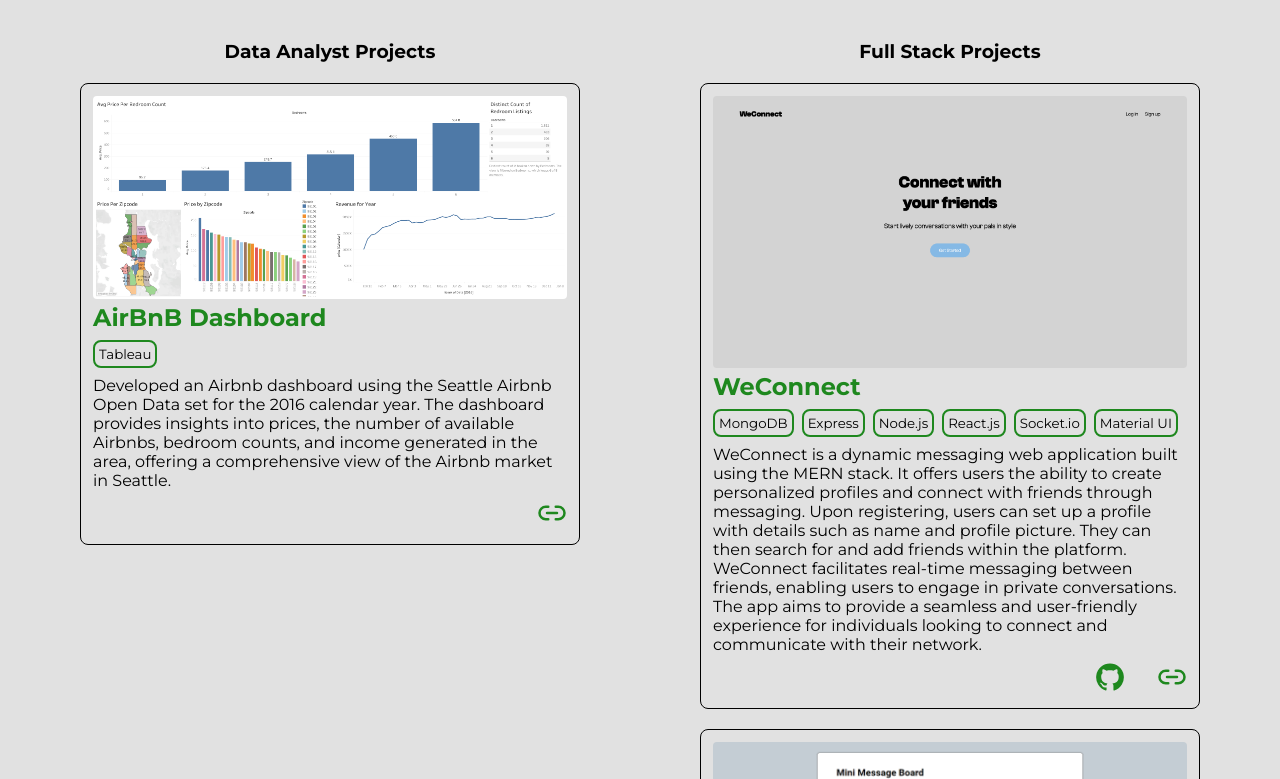
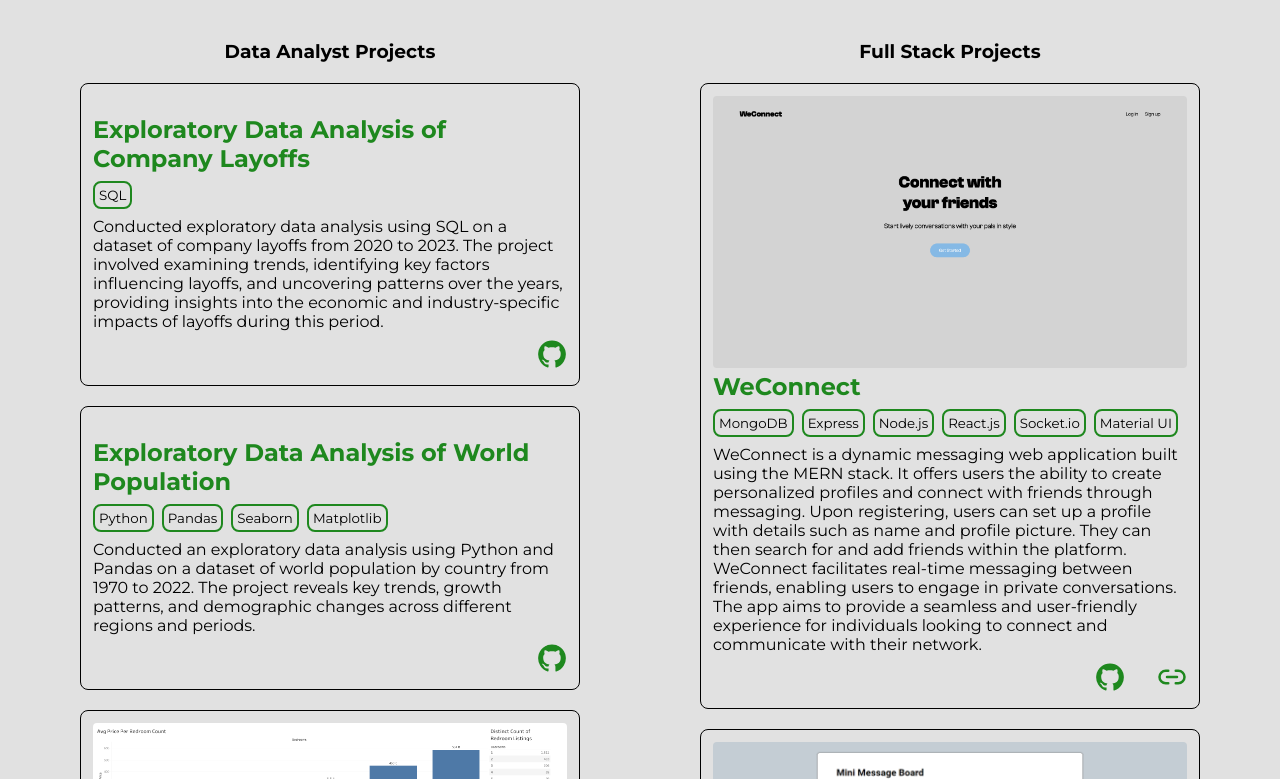
Before and after one commit to cvariara/e-portfolio-react, a React (Vite) app: page / in a window 1280 px wide. Shown: the part 1641-2420 px from the top of the page. Built offline with nearby package versions, Linux system fonts and the light colour scheme.

Commit message:
Added Data Analyst Projects

```diff
--- a/src/projectData.js
+++ b/src/projectData.js
@@ -2,7 +2,14 @@
   {
     id: 1,
     title: "WeConnect",
-    tech_stack: ["MongoDB", "Express", "Node.js", "React.js", "Socket.io", "Material UI"],
+    tech_stack: [
+      "MongoDB",
+      "Express",
+      "Node.js",
+      "React.js",
+      "Socket.io",
+      "Material UI",
+    ],
     description:
       "WeConnect is a dynamic messaging web application built using the MERN stack. It offers users the ability to create personalized profiles and connect with friends through messaging. Upon registering, users can set up a profile with details such as name and profile picture. They can then search for and add friends within the platform. WeConnect facilitates real-time messaging between friends, enabling users to engage in private conversations. The app aims to provide a seamless and user-friendly experience for individuals looking to connect and communicate with their network.",
     github: "https://github.com/cvariara/we-connect",
@@ -22,7 +29,13 @@
   {
     id: 3,
     title: "E-Commerce Site",
-    tech_stack: ["JavaScript", "React", "Tailwind CSS", "Fake Store API", "React Router DOM"],
+    tech_stack: [
+      "JavaScript",
+      "React",
+      "Tailwind CSS",
+      "Fake Store API",
+      "React Router DOM",
+    ],
     description:
       "This website uses JavaScript, React, and Tailwind CSS to design and implement a dynamic e-commerce website. Utilized the React Router DOM for seamless navigation, ensuring a smooth and intuitive user experience. Integrates the Fake Store API allowed to populate the website with realistic product data.",
     github: "https://github.com/cvariara/shopping-cart",
@@ -49,28 +62,72 @@
     demo: "https://cvariara.github.io/weather-app/",
     img: "/projects/weather-app.jpg",
   },
-  {
-    id: 6,
-    title: "Battleship",
-    tech_stack: ["HTML", "CSS", "JavaScript", "npm", "Jest"],
-    description:
-      "Place your ships on your board. When you're done, the game starts. Take turns with the computer to attack the opponent's board. First one to eliminate all 5 of the opponent's ships wins. Uses Jest to test the code.",
-    github: "https://github.com/cvariara/battleship",
-    demo: "https://cvariara.github.io/battleship/",
-    img: "/projects/battleship.png",
-  },
+  // {
+  //   id: 6,
+  //   title: "Battleship",
+  //   tech_stack: ["HTML", "CSS", "JavaScript", "npm", "Jest"],
+  //   description:
+  //     "Place your ships on your board. When you're done, the game starts. Take turns with the computer to attack the opponent's board. First one to eliminate all 5 of the opponent's ships wins. Uses Jest to test the code.",
+  //   github: "https://github.com/cvariara/battleship",
+  //   demo: "https://cvariara.github.io/battleship/",
+  //   img: "/projects/battleship.png",
+  // },
 ];
-
 
 export const daProjects = [
   {
-    id: 11,
-    title: "AirBnB Dashboard",
+    id: 4,
+    title: "Exploratory Data Analysis of Company Layoffs",
+    tech_stack: ["SQL"],
+    description:
+      "Conducted exploratory data analysis using SQL on a dataset of company layoffs from 2020 to 2023. The project involved examining trends, identifying key factors influencing layoffs, and uncovering patterns over the years, providing insights into the economic and industry-specific impacts of layoffs during this period.",
+    github:
+      "https://github.com/cvariara/DataAnalystProjects/blob/main/Exploratory%20Data%20Analysis%20Project.sql",
+    // demo: "https://docs.google.com/spreadsheets/d/1MSuXUwXWKKtCI50XhSRAHnpTNgmAaG4H/edit?usp=sharing&ouid=110944581781816126219&rtpof=true&sd=true",
+    img: "",
+  },
+  {
+    id: 5,
+    title: "Exploratory Data Analysis of World Population",
+    tech_stack: ["Python", "Pandas", "Seaborn", "Matplotlib"],
+    description:
+      "Conducted an exploratory data analysis using Python and Pandas on a dataset of world population by country from 1970 to 2022. The project reveals key trends, growth patterns, and demographic changes across different regions and periods.",
+    github:
+      "https://github.com/cvariara/DataAnalystProjects/blob/main/Pandas%20-%20Exploratory%20Data%20Analysis.ipynb",
+    // demo: "https://docs.google.com/spreadsheets/d/1MSuXUwXWKKtCI50XhSRAHnpTNgmAaG4H/edit?usp=sharing&ouid=110944581781816126219&rtpof=true&sd=true",
+    img: "",
+  },
+  {
+    id: 1,
+    title: "Airbnb Dashboard",
     tech_stack: ["Tableau"],
-    description: "Developed an Airbnb dashboard using the Seattle Airbnb Open Data set for the 2016 calendar year. The dashboard provides insights into prices, the number of available Airbnbs, bedroom counts, and income generated in the area, offering a comprehensive view of the Airbnb market in Seattle.",
+    description:
+      "Developed an Airbnb dashboard using the Seattle Airbnb Open Data set for the 2016 calendar year. The dashboard provides insights into prices, the number of available Airbnbs, bedroom counts, and income generated in the area, offering a comprehensive view of the Airbnb market in Seattle.",
     // github: "",
     demo: "https://public.tableau.com/views/AirbnbDashboardProject_17221750113990/Dashboard1?:language=en-US&:sid=&:redirect=auth&:display_count=n&:origin=viz_share_link",
     img: "/projects/airbnb-dashboard-tableau.png",
+  },
+  {
+    id: 2,
+    title: "Bike Sales Dashboard",
+    tech_stack: ["Excel"],
+    description:
+      "Developed a dashboard that visualizes bike sales data from Kaggle. After thorough data cleaning, pivot tables were employed to generate insightful charts. The dashboard features interactive filters for marital status, region, and education, providing a dynamic analysis experience.",
+    github:
+      "https://github.com/cvariara/DataAnalystProjects/blob/main/Excel%20Project%20Dataset.xlsx",
+    // demo: "https://docs.google.com/spreadsheets/d/1MSuXUwXWKKtCI50XhSRAHnpTNgmAaG4H/edit?usp=sharing&ouid=110944581781816126219&rtpof=true&sd=true",
+    img: "/projects/bikesales-dashboard-excel.png",
+  },
+  {
+    id: 3,
+    title: "Professional Survey Dashboard",
+    tech_stack: ["Power BI"],
+    description:
+      "Developed a dashboard using Power BI, leveraging a dataset from a survey of professionals. After thorough data cleaning, the dashboard showcases key insights with interactive graphs and charts, highlighting survey takers' countries, average salaries, demographics, challenges in breaking into data analytics, and overall happiness levels.",
+    github:
+      "https://github.com/cvariara/DataAnalystProjects/blob/main/Data%20Survey%20Project.pbix",
+    // demo: "https://docs.google.com/spreadsheets/d/1MSuXUwXWKKtCI50XhSRAHnpTNgmAaG4H/edit?usp=sharing&ouid=110944581781816126219&rtpof=true&sd=true",
+    img: "/projects/data-professional-survey-dashboard-powerbi.png",
   },
 ];
 
@@ -78,75 +135,74 @@
   {
     id: 1,
     language: "Python",
-    img: "/languages/python.png"
+    img: "/languages/python.png",
   },
   {
     id: 2,
     language: "SQL",
-    img: "/languages/sql.png"
+    img: "/languages/sql.png",
   },
   {
     id: 3,
     language: "Tableau",
-    img: "/languages/tableau.png"
+    img: "/languages/tableau.png",
   },
   {
     id: 4,
     language: "Excel",
-    img: "/languages/excel.png"
+    img: "/languages/excel.png",
   },
   {
     id: 5,
     language: "PowerBI",
-    img: "/languages/powerbi.png"
-  }
+    img: "/languages/powerbi.png",
+  },
 ];
-
 
 export const fsdTech = [
   {
     id: 1,
     language: "React",
-    img: "/languages/react.png"
+    img: "/languages/react.png",
   },
   {
     id: 2,
     language: "Express.js",
-    img: "/languages/express.png"
+    img: "/languages/express.png",
   },
   {
     id: 3,
     language: "JavaScript",
-    img: "/languages/javascript.png"
+    img: "/languages/javascript.png",
   },
   {
     id: 4,
     language: "HTML",
-    img: "/languages/html5.png"
+    img: "/languages/html5.png",
   },
   {
     id: 5,
     language: "CSS",
-    img: "/languages/css3.png"
+    img: "/languages/css3.png",
   },
   {
     id: 6,
     language: "Python",
-    img: "/languages/python.png"
+    img: "/languages/python.png",
   },
   {
     id: 7,
     language: "Java",
-    img: "/languages/java.png"
+    img: "/languages/java.png",
   },
   {
     id: 8,
     language: "C",
-    img: "/languages/c.png"
+    img: "/languages/c.png",
   },
   {
     id: 9,
     language: "SQL",
-    img: "/languages/sql.png"
-  }
+    img: "/languages/sql.png",
+  },
 ];
```
Also changed, not shown: public/projects/bikesales-dashboard-excel.png (added), public/projects/data-professional-survey-dashboard-powerbi.png (added).
